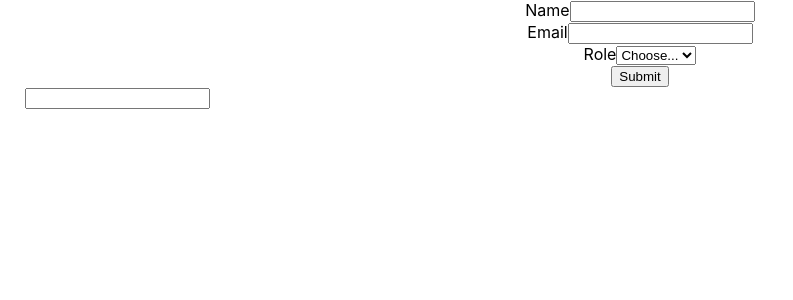
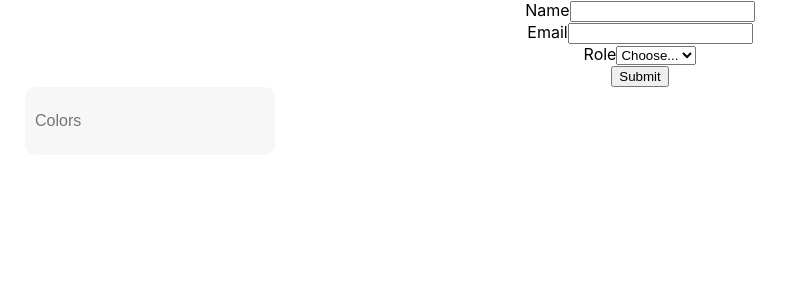
Before and after one commit to Aman0802/dynamic-form-generator, a React (Create React App) app: page / in a window 1280 px wide. Shown: the top 300 px of the page, without its empty margins (0-793 px from the left). Built offline with nearby package versions, Linux system fonts and the light colour scheme.

Commit message:
css of multi select

```diff
--- a/src/App.js
+++ b/src/App.js
@@ -111,7 +111,7 @@ function App() {
       </Form>
       {/* <MultiSelectField dropDownLabel="MultiSelect" optionsData={optiondata} /> */}
       <div style={{ width: "max-content", marginLeft: "25px" }}>
-        <MultiSelect />
+        <MultiSelect label="Colors"/>
       </div>
     </div>
   );
--- /dev/null
+++ b/src/FormElements.css
@@ -0,0 +1,70 @@
+.multiselect-container{
+    position: relative;
+    width: 250px;
+}
+
+.multiselect{
+    cursor: pointer;
+    background-color: #f7f7f7;
+    border-radius: 10px;
+    padding: 1rem 0.5rem;
+    display: flex;
+    flex-wrap: wrap;
+}
+
+.multiselect-input{
+   border: none;
+   background: none;
+   margin: 0.5rem 0;
+   font-size: medium;
+}
+
+.multiselect-input:focus{
+   outline: none;
+}
+
+.selected-options{
+    display: flex;
+    flex-wrap: wrap;
+}
+
+.selected-option{
+    padding: 0.5rem 1rem;
+    margin: 0.25rem 0;
+    border-radius: 5px;
+    margin-right: 5px;
+    list-style-type: none;
+    background-color: #52c5da;
+    color: white;
+    font-weight: bold;
+}
+
+.cross-btn{
+    padding-left: 10px;
+    padding-right: 5px;
+    cursor: pointer;
+}
+
+.multiselect-dropdown{
+    width: 250px;
+    border-radius: 20px;
+    box-shadow: 0 7px 30px -10px rgba(150,170,180,0.5);
+    position: absolute;
+    right: 0;
+}
+
+.list{
+    cursor: pointer;
+    padding: 0 ;
+    text-transform: capitalize;
+    font-weight: 500;
+    color: darkslategrey;
+    text-align: left;
+    padding: 0 1rem;
+}
+
+.list-item{
+    list-style-type: none;
+    padding: 1rem 0;
+    border-bottom: 1px solid #cac9c9;
+}
--- a/src/FormElements.jsx
+++ b/src/FormElements.jsx
@@ -8,6 +8,8 @@ import {
   useField,
   useFormik,
 } from "formik";
+
+import './FormElements.css'
 
 export function Form(props) {
   return (
@@ -162,6 +164,7 @@ export function MultiSelectField(props) {
 }
 
 export function MultiSelect(props) {
+  const {label}=props;
   const [searchText, setSearchText] = useState("");
   const [isSelectOpen, setIsSelectOpen] = useState(false);
   const [selectedOptions, setSelectedOptions] = useState([]);
@@ -207,53 +210,38 @@ export function MultiSelect(props) {
   };
 
   return (
-    <>
+    <div className="multiselect-container">
       <div
-        style={{ cursor: "pointer" }}
+        className="multiselect"
         onClick={() => setIsSelectOpen(!isSelectOpen)}
       >
-        <input type="text" value={searchText} onChange={handleChange} />
-      </div>
-
-      {selectedOptions &&
-        selectedOptions?.map((selectedOption) => (
+        {selectedOptions &&
+        (<div className="selected-options">
+          {selectedOptions?.map((selectedOption) => (
           <span
-            style={{
-              paddingRight: "2px",
-              paddingLeft: "2px",
-              marginRight: "5px",
-              listStyleType: "none",
-              backgroundColor: "#52c5da",
-            }}
+            className="selected-option"
           >
             {selectedOption.value}
             <span
-              style={{
-                paddingLeft: "10px",
-                paddingRight: "5px",
-                cursor: "pointer",
-              }}
+              className="cross-btn"
               onClick={() => removeOption(selectedOption)}
             >
               x
             </span>
           </span>
         ))}
+        </div>)
+        }
+        <input type="text" className="multiselect-input" value={searchText} onChange={handleChange}  placeholder={label}/>
+      </div>
       {isSelectOpen && (
         <div
-          style={{
-            padding: "10px",
-            maxWidth: "100px",
-            borderRadius: "20px",
-            boxShadow: "0 7px 30px -10px rgba(150,170,180,0.5)",
-          }}
+          className="multiselect-dropdown"
         >
-          <ul style={{ cursor: "pointer", padding: "0" }}>
+          <ul className="list">
             {visibleOptions?.map((option) => (
               <li
-                style={{
-                  listStyleType: "none",
-                }}
+                className="list-item"
                 onClick={() => addOption(option)}
               >
                 {option.value}
@@ -262,7 +250,7 @@ export function MultiSelect(props) {
           </ul>
         </div>
       )}
-    </>
+    </div>
   );
 }
 
```
